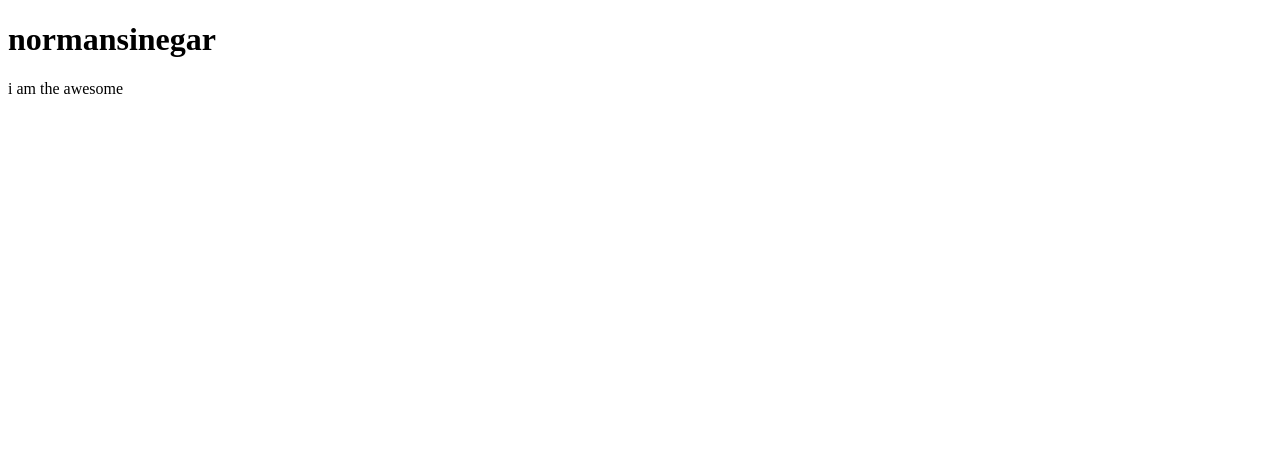
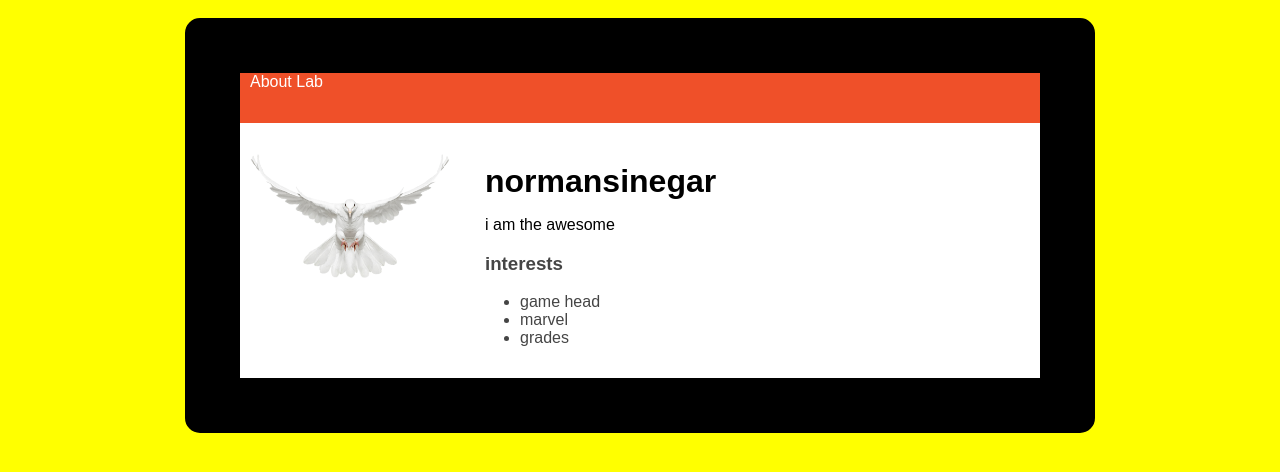
Before and after one commit to normansinegar/normansinegar.github.io, a plain HTML site: page index.html in a window 1280 px wide. Drawn offline with Linux system fonts and the light colour scheme.

Commit message:
First commit

```diff
--- a/index.html
+++ b/index.html
@@ -3,18 +3,123 @@
 <html>
     <head>
         <title>awesome website</title>
+        <style>
+            body {
+background: yellow;
+color: #454545;
+padding: 10px;
+font-family: arial;
+}
+
+.container {
+max-width: 800px;
+margin: 0 auto;
+background: white;
+border:55px solid black;
+border-radius:15px;
+}
+.content {
+padding: 15px;
+margin-left: 225px;
+}
+
+.sidebar {
+width: 225px;
+float: left;
+padding: 10px;
+}
+
+.sidebar img {
+width: 200px;
+border-radius:10px;
+}
+
+p {
+color:black;
+width: 600px;
+}
+
+h1 {
+margin-top: 5px;
+margin-bottom: 5px;
+color:black;
+}
+
+nav {
+background: #EF5029;
+margin-bottom: 20px;
+height: 50px;
+padding: 0 10px;
+}
+
+nav ul {
+list-style-image: none;
+float: right;
+}
+
+nav ul li {
+
+display: inline;
+padding-right: 10px;
+}
+
+nav a {
+text-decoration: none;
+color: #fff;
+}
+
+nav h1 {
+float: left;
+margin-top: 13px;
+margin-left: 10px;
+font-size: 21px;
+}
+
+ul.portfolio {
+list-style-type: none;
+padding-left: 0;
+}
+
+ul.portfolio li {
+background: #fff;
+padding: 10px;
+border-radius: 10px;
+margin-bottom: 10px;
+}
+
+ul.portfolio li:hover {
+background: #eee;
+}
+
+.portfolio a {
+text-decoration: none;
+color: #454545;
+}
+        </style>
     </head>
     <body>
         <div class="container">
+            <nav>
+                <a href="about.html">About</a>
+                <a href="lab.html">Lab</a>
+            </nav>
             <div class="sidebar">
+                <img src="dove.png">
             </div>
             <div class="content">
                 <h1>normansinegar</h1>
+                <p>
+                    i am  the awesome
+                </p>
+
+                <h3>interests</h3>
+                <ul>
+                    <li>game head</li>
+                    <li>marvel</li>
+                    <li>grades</li>
+                </ul>
             </div>
         </div>
-        <p>
-            i am  the awesome
-        </p>
 
 
 
```
Also changed, not shown: lab.html (added, +9 -0 lines), .c9/metadata/workspace/about.html (added), .c9/metadata/workspace/index.html (added), .c9/metadata/workspace/lab.html (added), about.html (added), dove.png (added), 5 other files.
